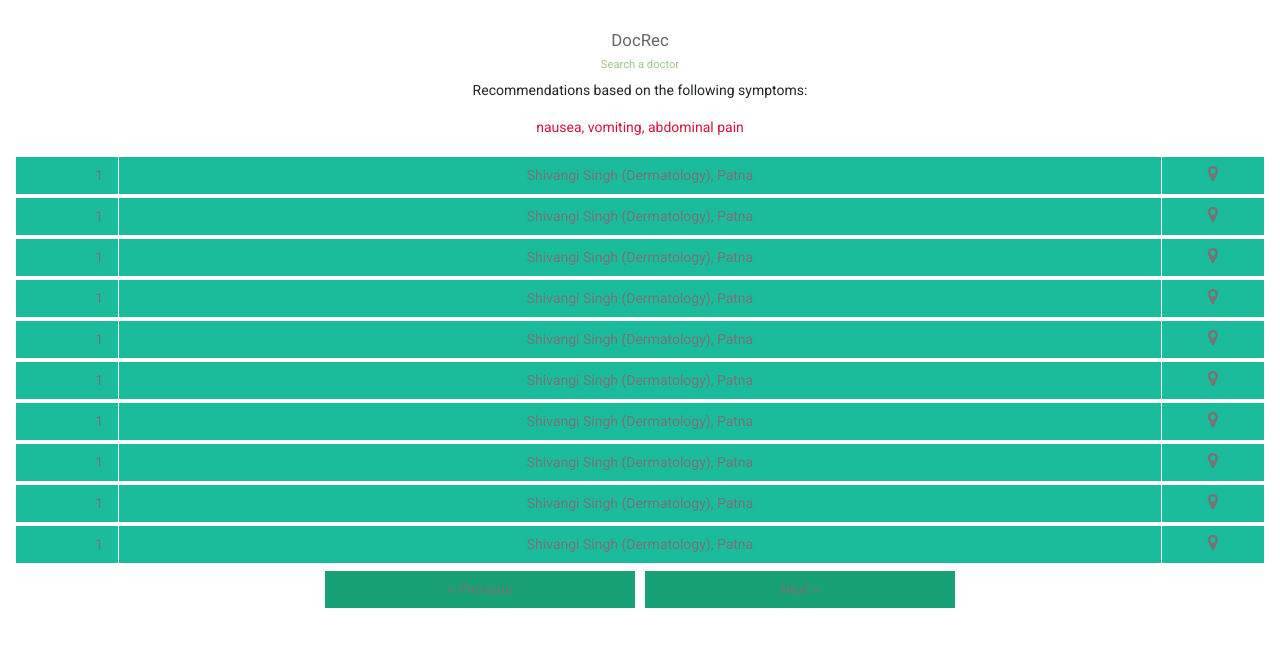
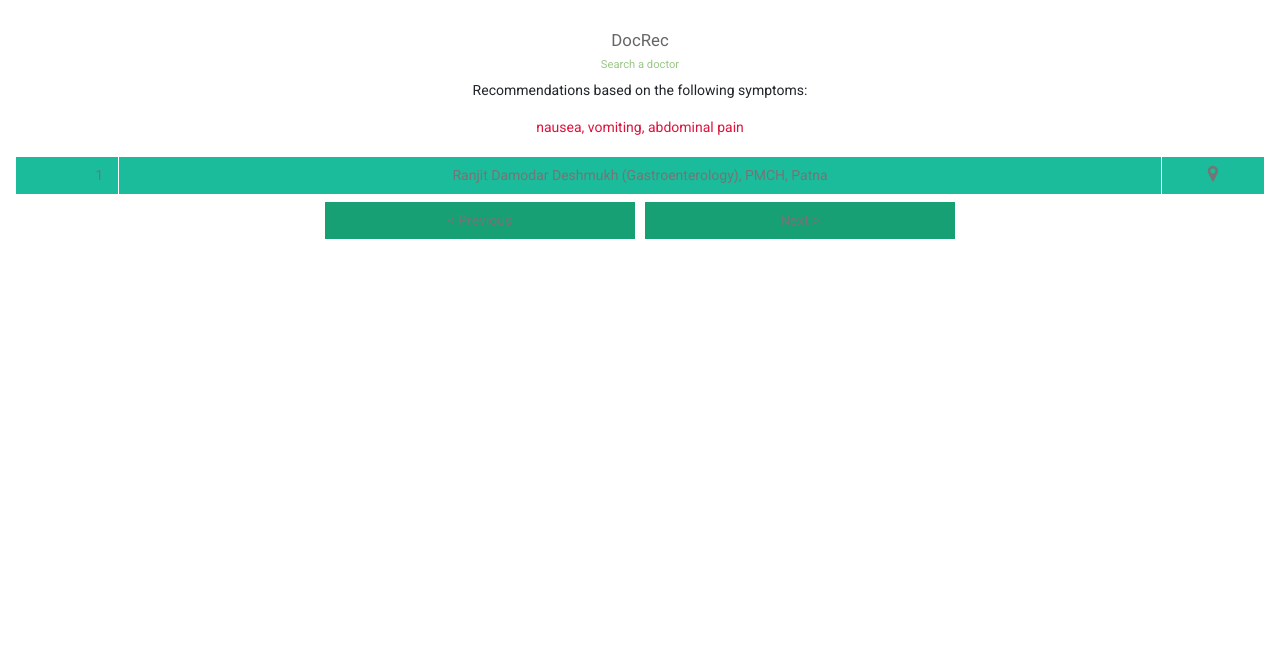
Before and after one commit to Accidental-Engineer/DocRec, a PHP site: page /pages/recommend.php in a window 1280 px wide. Shown: the top 647 px of the page. Run offline with PHP 8.4, Linux system fonts and the light colour scheme; data comes from the database, SQL or seed files in the repository; some libraries are stand-ins or nearby versions.

Commit message:
recomender
recomender system update

```diff
--- a/pages/recommend.php
+++ b/pages/recommend.php
@@ -1,3 +1,26 @@
+<?php
+require("../scripts/Database.php");
+include "../scripts/parseCategoricalData.php";
+//$sql = "SELECT *, (sum(`fatigue`)*1+sum(`headache`)*1+sum(`infection`)*0+sum(`abdominal_pain`)*1+sum(`abdominal_pain`)*0)/(3*(power(sum(`fatigue`),2)+power(sum(`headache`),2)+power(sum(`infection`),2)+power(sum(`abdominal_pain`),2)+power(sum(`abdominal_pain`),2)))  as s froM `appointments` Group by `doctor_id` order by s desc";
+$sq = "";
+$count = 0;
+foreach($_GET as $key => $val){
+  $sq .= "sum(`".$key."`)+";
+  $count++;
+}
+$sq .= $sq."0";
+$sql = "SELECT doctors.*, (". $sq .")/sqrt(".$count."
+*(power(sum(`body_pain`),2)+power(sum(`fatigue`),2)+power(sum(`headache`),2)+power(sum(`infection`),2)
++power(sum(`nausea`),2)+power(sum(`common_cold`),2)+power(sum(`dizziness`),2)+power(sum(`diarrhea`),2)
++power(sum(`constipation`),2)+power(sum(`hypertension`),2)+power(sum(`fever`),2)+power(sum(`cough`),2)
++power(sum(`stress`),2)+power(sum(`perspiration`),2)+power(sum(`migraine`),2)+power(sum(`bloating`),2)
++power(sum(`anorxeia`),2)+power(sum(`muscle_pain`),2)+power(sum(`arthritis`),2)+power(sum(`joint_pain`),2)
++power(sum(`hair_loss`),2)+power(sum(`irritation_in_eyes`),2)+power(sum(`abdominal_pain`),2)+power(sum(`anxiety`),2)))
+as s FROM `appointments` , `doctors`  where appointments.doctor_id = doctors.id Group by `doctor_id` order by s desc limit 10";
+$db = new Database;
+$res = $db->resultset($sql);
+//print_r( $res);
+?>
 <html lang="en" class="">
 <head>
   <title>DocRec: Recommendations</title>
@@ -40,16 +63,12 @@
   <p>Recommendations based on the following symptoms:</p>
   <p style = "color: crimson;">nausea, vomiting, abdominal pain</p>
   <div class = "col-md-12">
-    <button class = "col-md-1 num">1</button><button class = "col-md-10">Shivangi Singh (Dermatology), Patna</button><button class = "col-md-1 map-marker"><i class="fa fa-map-marker" aria-hidden="true"></i></button>
-    <button class = "col-md-1 num">1</button><button class = "col-md-10">Shivangi Singh (Dermatology), Patna</button><button class = "col-md-1 map-marker"><i class="fa fa-map-marker" aria-hidden="true"></i></button>
-    <button class = "col-md-1 num">1</button><button class = "col-md-10">Shivangi Singh (Dermatology), Patna</button><button class = "col-md-1 map-marker"><i class="fa fa-map-marker" aria-hidden="true"></i></button>
-    <button class = "col-md-1 num">1</button><button class = "col-md-10">Shivangi Singh (Dermatology), Patna</button><button class = "col-md-1 map-marker"><i class="fa fa-map-marker" aria-hidden="true"></i></button>
-    <button class = "col-md-1 num">1</button><button class = "col-md-10">Shivangi Singh (Dermatology), Patna</button><button class = "col-md-1 map-marker"><i class="fa fa-map-marker" aria-hidden="true"></i></button>
-    <button class = "col-md-1 num">1</button><button class = "col-md-10">Shivangi Singh (Dermatology), Patna</button><button class = "col-md-1 map-marker"><i class="fa fa-map-marker" aria-hidden="true"></i></button>
-    <button class = "col-md-1 num">1</button><button class = "col-md-10">Shivangi Singh (Dermatology), Patna</button><button class = "col-md-1 map-marker"><i class="fa fa-map-marker" aria-hidden="true"></i></button>
-    <button class = "col-md-1 num">1</button><button class = "col-md-10">Shivangi Singh (Dermatology), Patna</button><button class = "col-md-1 map-marker"><i class="fa fa-map-marker" aria-hidden="true"></i></button>
-    <button class = "col-md-1 num">1</button><button class = "col-md-10">Shivangi Singh (Dermatology), Patna</button><button class = "col-md-1 map-marker"><i class="fa fa-map-marker" aria-hidden="true"></i></button>
-    <button class = "col-md-1 num">1</button><button class = "col-md-10">Shivangi Singh (Dermatology), Patna</button><button class = "col-md-1 map-marker"><i class="fa fa-map-marker" aria-hidden="true"></i></button>
+    <?php
+      $i = 1;
+      foreach($res as $each){
+        echo '<button class = "col-md-1 num">'.$i++.'</button><button class = "col-md-10" onclick = "window.location.href = \'./profile.php?q='.$each["id"].'\'">'.$each["first_name"].' '.$each["middle_name"].' '.$each["last_name"].' ('.$spec[$each["specialization"]].'), '.$each["work_place"].'</button><button class = "col-md-1 map-marker" onclick = "window.location.href = \'./showMap.php?lat='.$each["latitude"].'&lon='.$each["longitude"].'\'"><i class="fa fa-map-marker" aria-hidden="true"></i></button>';
+      }
+    ?>
   </div>
   <button id = "prev" class = "col-md-3 nav-btn">< Previous</button><button id = "next" class = "col-md-3 nav-btn">Next ></button>
 </body>
```
